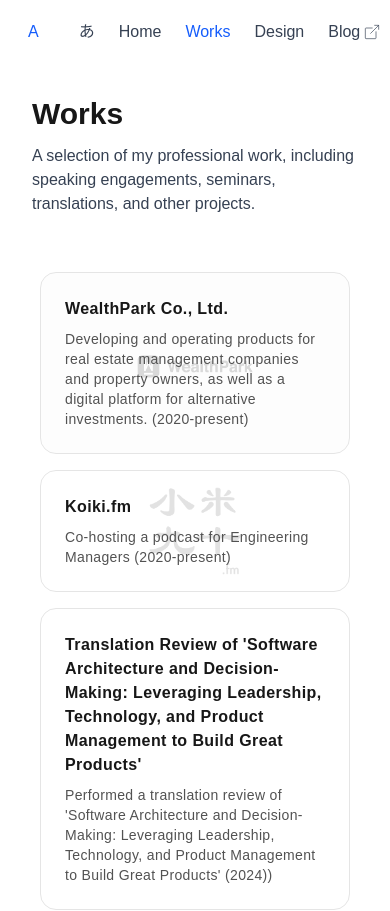
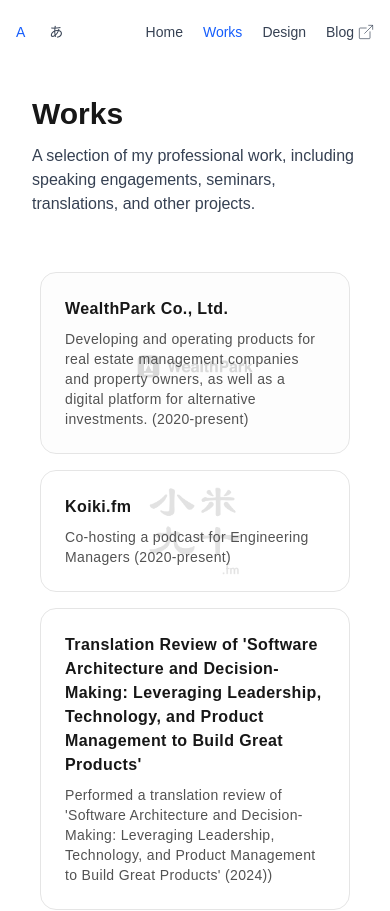
Before and after one commit to taka66/portfolio-2025, a Next.js app: page /en/works in a window 390 px wide. Shown: the top 911 px of the page. Built offline with nearby package versions, Linux system fonts and the light colour scheme; no server answers.

Commit message:
chore: adjust local switcher spacing

```diff
--- a/src/components/Header/Header.tsx
+++ b/src/components/Header/Header.tsx
@@ -39,10 +39,10 @@
 
   return (
     <header className="fixed top-0 left-0 w-full h-16 bg-background/80 backdrop-blur-sm z-50">
-      <div className="container mx-auto h-full flex justify-between items-center px-4">
+      <div className="container mx-auto h-full flex justify-between items-center px-2 sm:px-4">
         <LocaleSwitcher />
         <nav className="h-full">
-          <ul className="flex space-x-0 md:space-x-4 lg:space-x-6 h-full items-center">
+          <ul className="flex space-x-1 sm:space-x-2 md:space-x-4 lg:space-x-6 h-full items-center">
             {navItems.map((item) => {
               const isExternal = item.href.startsWith("http");
               const localizedHref = isExternal ? item.href : getLocalizedHref(item.href);
@@ -55,7 +55,7 @@
                     target={isExternal ? "_blank" : undefined}
                     rel={isExternal ? "noopener noreferrer" : undefined}
                     className={`
-                      transition-colors flex items-center px-3 py-4
+                      transition-colors flex items-center px-2 sm:px-3 py-4 text-sm sm:text-base
                       ${isActive ? "text-blue-600 dark:text-blue-400" : "text-gray-700 dark:text-gray-300 hover:text-black dark:hover:text-white"}
                       active:bg-gray-100 dark:active:bg-gray-800 active:scale-95 transition-transform
                       rounded-md tap-highlight-transparent
--- a/src/components/LocaleSwitcher/LocaleSwitcher.tsx
+++ b/src/components/LocaleSwitcher/LocaleSwitcher.tsx
@@ -32,7 +32,7 @@
   const currentLocale = i18n.locales.find((loc) => segments[1] === loc) || i18n.defaultLocale;
 
   return (
-    <div className="flex space-x-4">
+    <div className="flex space-x-2 md:space-x-4">
       {i18n.locales.map((locale) => {
         const isActive = currentLocale === locale;
         return (
@@ -40,7 +40,7 @@
             key={locale}
             href={redirectedPathname(locale)}
             className={`
-              transition-colors px-3 py-2 rounded-md
+              transition-colors px-2 py-1 md:px-3 md:py-2 rounded-md text-sm md:text-base
               ${isActive ? "text-blue-600 dark:text-blue-400" : "text-gray-700 dark:text-gray-300 hover:text-black dark:hover:text-white"}
               active:bg-gray-100 dark:active:bg-gray-800 active:scale-95 transition-transform tap-highlight-transparent
             `}
```
